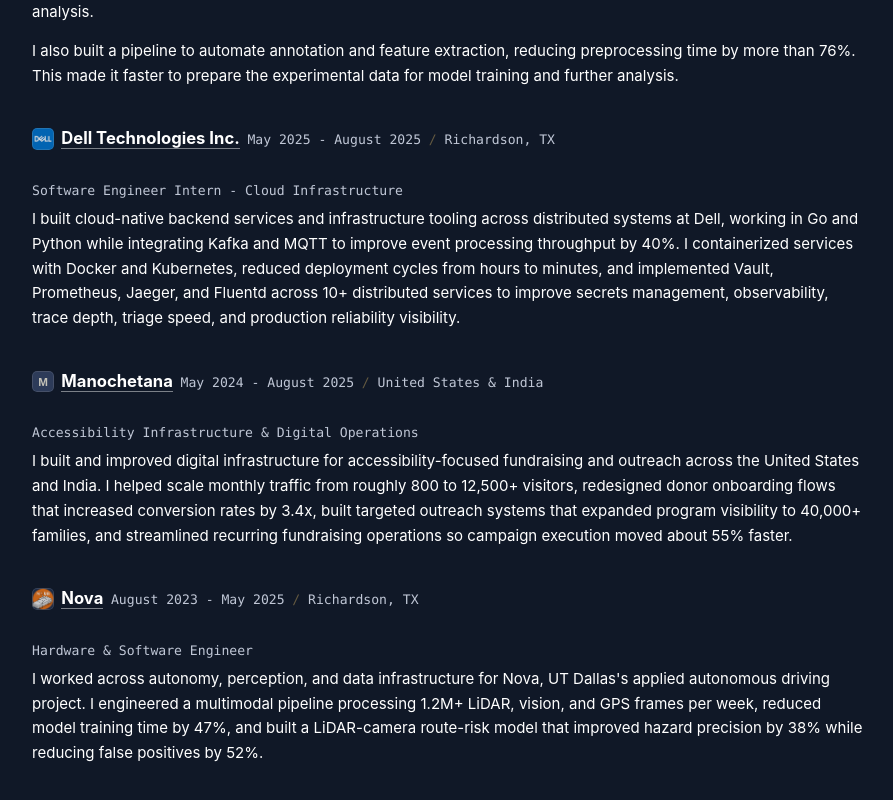
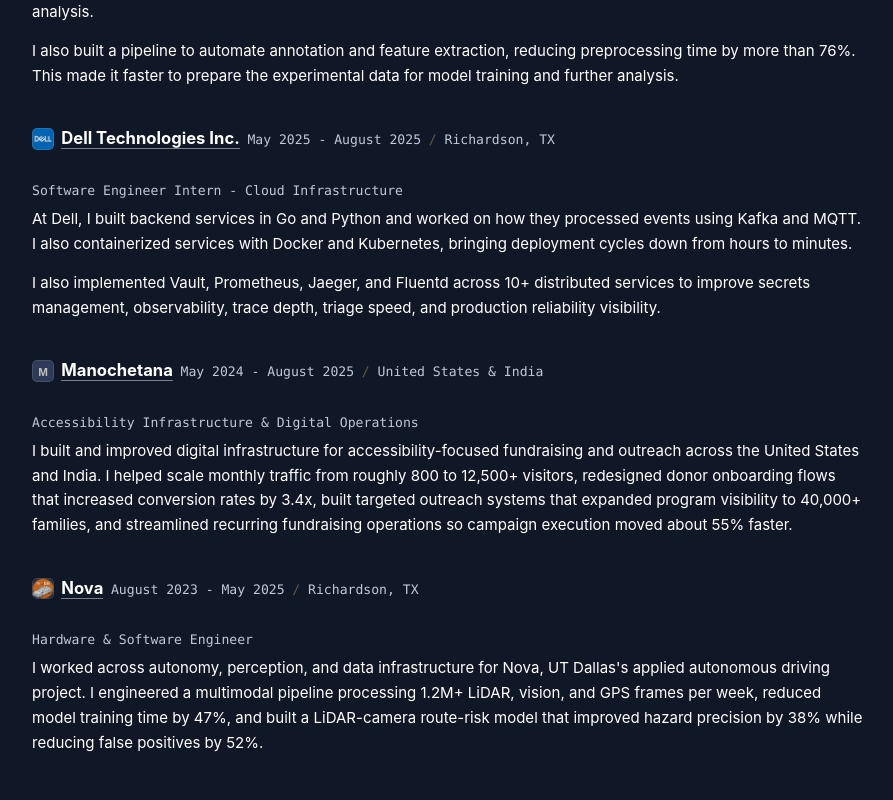
Before and after one commit to suhaasgaddala/personalwebsite, a Next.js app: page / in a window 1280 px wide. Shown: the part 2496-3296 px from the top of the page, without its empty margins (96-989 px from the left). Built offline with nearby package versions, Linux system fonts and the light colour scheme.

Commit message:
Simplify Dell backend and deployment description

```diff
--- a/data/experience.ts
+++ b/data/experience.ts
@@ -30,8 +30,9 @@
     role: "Software Engineer Intern - Cloud Infrastructure",
     dates: "May 2025 - August 2025",
     location: "Richardson, TX",
-    summary:
-      "I built cloud-native backend services and infrastructure tooling across distributed systems at Dell, working in Go and Python while integrating Kafka and MQTT to improve event processing throughput by 40%. I containerized services with Docker and Kubernetes, reduced deployment cycles from hours to minutes, and implemented Vault, Prometheus, Jaeger, and Fluentd across 10+ distributed services to improve secrets management, observability, trace depth, triage speed, and production reliability visibility."
+    summary: `At Dell, I built backend services in Go and Python and worked on how they processed events using Kafka and MQTT. I also containerized services with Docker and Kubernetes, bringing deployment cycles down from hours to minutes.
+
+I also implemented Vault, Prometheus, Jaeger, and Fluentd across 10+ distributed services to improve secrets management, observability, trace depth, triage speed, and production reliability visibility.`
   },
   {
     company: "Manochetana",
```
